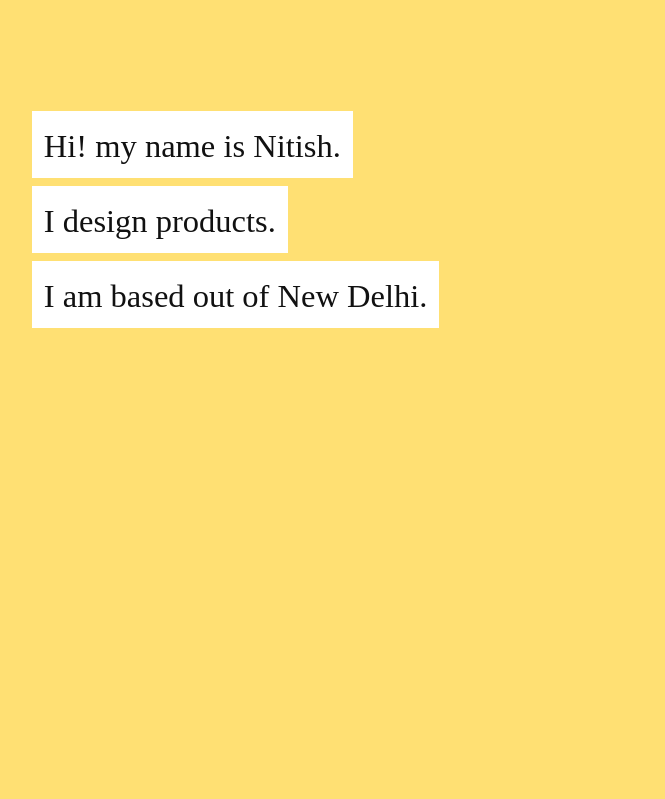
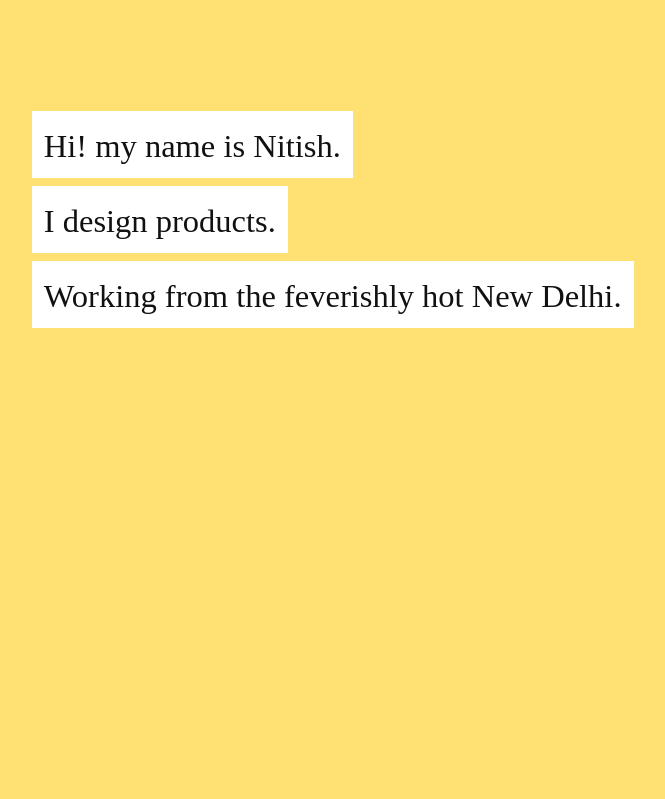
Before and after one commit to thenitish23121991/thenitish23121991_earlier, a PHP site: page /index4.html in a window 1280 px wide. Shown: the top 799 px of the page, without its empty margins (109-774 px from the left). Run offline with PHP 8.4, Linux system fonts and the light colour scheme.

Commit message:
initial commit

```diff
--- /dev/null
+++ b/index.php
@@ -0,0 +1,4 @@
+<?php
+
+
+?>
--- a/index4.html
+++ b/index4.html
@@ -84,7 +84,7 @@ I design products.
 
 <div class="intro_line_container">
 <span class="intro_line">
-I am based out of New Delhi.
+Working from the feverishly hot New Delhi.
 </span>
 </div>
 
--- a/style4.css
+++ b/style4.css
@@ -118,7 +118,7 @@ html, body {
 .intro_line_container {
   padding-top: 24px;
   text-align: left;
-  width: 54%;
+  width: 58%;
   margin: 14px 11%; }
 
 .intro_line {
@@ -240,7 +240,7 @@ a:nth-child(4) .intro_button {
   0% {
     height: 0px; }
   60% {
-    height: 292px; }
+    height: 30px; }
   100% {
     height: 0px; } }
 .skyline:nth-child(1) {
@@ -266,7 +266,7 @@ a:nth-child(4) .intro_button {
   0% {
     height: 0px; }
   60% {
-    height: 110px; }
+    height: 383px; }
   100% {
     height: 0px; } }
 .skyline:nth-child(3) {
@@ -279,7 +279,7 @@ a:nth-child(4) .intro_button {
   0% {
     height: 0px; }
   60% {
-    height: 187px; }
+    height: 384px; }
   100% {
     height: 0px; } }
 .skyline:nth-child(4) {
@@ -292,7 +292,7 @@ a:nth-child(4) .intro_button {
   0% {
     height: 0px; }
   60% {
-    height: 245px; }
+    height: 104px; }
   100% {
     height: 0px; } }
 .skyline:nth-child(5) {
@@ -305,7 +305,7 @@ a:nth-child(4) .intro_button {
   0% {
     height: 0px; }
   60% {
-    height: 369px; }
+    height: 159px; }
   100% {
     height: 0px; } }
 .skyline:nth-child(6) {
@@ -318,7 +318,7 @@ a:nth-child(4) .intro_button {
   0% {
     height: 0px; }
   60% {
-    height: 367px; }
+    height: 267px; }
   100% {
     height: 0px; } }
 .skyline:nth-child(7) {
@@ -331,7 +331,7 @@ a:nth-child(4) .intro_button {
   0% {
     height: 0px; }
   60% {
-    height: 419px; }
+    height: 69px; }
   100% {
     height: 0px; } }
 .skyline:nth-child(8) {
@@ -344,7 +344,7 @@ a:nth-child(4) .intro_button {
   0% {
     height: 0px; }
   60% {
-    height: 340px; }
+    height: 23px; }
   100% {
     height: 0px; } }
 .skyline:nth-child(9) {
@@ -357,7 +357,7 @@ a:nth-child(4) .intro_button {
   0% {
     height: 0px; }
   60% {
-    height: 210px; }
+    height: 171px; }
   100% {
     height: 0px; } }
 .skyline:nth-child(10) {
@@ -370,7 +370,7 @@ a:nth-child(4) .intro_button {
   0% {
     height: 0px; }
   60% {
-    height: 405px; }
+    height: 12px; }
   100% {
     height: 0px; } }
 .skyline:nth-child(11) {
@@ -383,7 +383,7 @@ a:nth-child(4) .intro_button {
   0% {
     height: 0px; }
   60% {
-    height: 85px; }
+    height: 116px; }
   100% {
     height: 0px; } }
 .skyline:nth-child(12) {
@@ -396,7 +396,7 @@ a:nth-child(4) .intro_button {
   0% {
     height: 0px; }
   60% {
-    height: 54px; }
+    height: 217px; }
   100% {
     height: 0px; } }
 .skyline:nth-child(13) {
@@ -409,7 +409,7 @@ a:nth-child(4) .intro_button {
   0% {
     height: 0px; }
   60% {
-    height: 211px; }
+    height: 242px; }
   100% {
     height: 0px; } }
 .skyline:nth-child(14) {
@@ -422,7 +422,7 @@ a:nth-child(4) .intro_button {
   0% {
     height: 0px; }
   60% {
-    height: 210px; }
+    height: 369px; }
   100% {
     height: 0px; } }
 .skyline:nth-child(15) {
@@ -435,7 +435,7 @@ a:nth-child(4) .intro_button {
   0% {
     height: 0px; }
   60% {
-    height: 272px; }
+    height: 103px; }
   100% {
     height: 0px; } }
 .skyline:nth-child(16) {
@@ -448,7 +448,7 @@ a:nth-child(4) .intro_button {
   0% {
     height: 0px; }
   60% {
-    height: 278px; }
+    height: 311px; }
   100% {
     height: 0px; } }
 .skyline:nth-child(17) {
@@ -461,7 +461,7 @@ a:nth-child(4) .intro_button {
   0% {
     height: 0px; }
   60% {
-    height: 408px; }
+    height: 138px; }
   100% {
     height: 0px; } }
 .skyline:nth-child(18) {
@@ -474,7 +474,7 @@ a:nth-child(4) .intro_button {
   0% {
     height: 0px; }
   60% {
-    height: 404px; }
+    height: 21px; }
   100% {
     height: 0px; } }
 .skyline:nth-child(19) {
@@ -487,7 +487,7 @@ a:nth-child(4) .intro_button {
   0% {
     height: 0px; }
   60% {
-    height: 280px; }
+    height: 232px; }
   100% {
     height: 0px; } }
 .skyline:nth-child(20) {
@@ -500,7 +500,7 @@ a:nth-child(4) .intro_button {
   0% {
     height: 0px; }
   60% {
-    height: 402px; }
+    height: 276px; }
   100% {
     height: 0px; } }
 .skyline:nth-child(21) {
@@ -513,7 +513,7 @@ a:nth-child(4) .intro_button {
   0% {
     height: 0px; }
   60% {
-    height: 349px; }
+    height: 372px; }
   100% {
     height: 0px; } }
 .skyline:nth-child(22) {
@@ -526,7 +526,7 @@ a:nth-child(4) .intro_button {
   0% {
     height: 0px; }
   60% {
-    height: 149px; }
+    height: 122px; }
   100% {
     height: 0px; } }
 .skyline:nth-child(23) {
@@ -539,7 +539,7 @@ a:nth-child(4) .intro_button {
   0% {
     height: 0px; }
   60% {
-    height: 95px; }
+    height: 336px; }
   100% {
     height: 0px; } }
 .skyline:nth-child(24) {
@@ -552,7 +552,7 @@ a:nth-child(4) .intro_button {
   0% {
     height: 0px; }
   60% {
-    height: 294px; }
+    height: 137px; }
   100% {
     height: 0px; } }
 .skyline:nth-child(25) {
@@ -565,7 +565,7 @@ a:nth-child(4) .intro_button {
   0% {
     height: 0px; }
   60% {
-    height: 295px; }
+    height: 52px; }
   100% {
     height: 0px; } }
 .skyline:nth-child(26) {
@@ -578,7 +578,7 @@ a:nth-child(4) .intro_button {
   0% {
     height: 0px; }
   60% {
-    height: 177px; }
+    height: 389px; }
   100% {
     height: 0px; } }
 .skyline:nth-child(27) {
@@ -591,7 +591,7 @@ a:nth-child(4) .intro_button {
   0% {
     height: 0px; }
   60% {
-    height: 279px; }
+    height: 238px; }
   100% {
     height: 0px; } }
 .skyline:nth-child(28) {
@@ -604,7 +604,7 @@ a:nth-child(4) .intro_button {
   0% {
     height: 0px; }
   60% {
-    height: 179px; }
+    height: 233px; }
   100% {
     height: 0px; } }
 .skyline:nth-child(29) {
@@ -617,7 +617,7 @@ a:nth-child(4) .intro_button {
   0% {
     height: 0px; }
   60% {
-    height: 9px; }
+    height: 270px; }
   100% {
     height: 0px; } }
 .skyline:nth-child(30) {
@@ -630,7 +630,7 @@ a:nth-child(4) .intro_button {
   0% {
     height: 0px; }
   60% {
-    height: 141px; }
+    height: 295px; }
   100% {
     height: 0px; } }
 .skyline:nth-child(31) {
@@ -643,7 +643,7 @@ a:nth-child(4) .intro_button {
   0% {
     height: 0px; }
   60% {
-    height: 274px; }
+    height: 177px; }
   100% {
     height: 0px; } }
 .skyline:nth-child(32) {
@@ -656,7 +656,7 @@ a:nth-child(4) .intro_button {
   0% {
     height: 0px; }
   60% {
-    height: 382px; }
+    height: 281px; }
   100% {
     height: 0px; } }
 .skyline:nth-child(33) {
@@ -669,7 +669,7 @@ a:nth-child(4) .intro_button {
   0% {
     height: 0px; }
   60% {
-    height: 291px; }
+    height: 403px; }
   100% {
     height: 0px; } }
 .skyline:nth-child(34) {
@@ -682,7 +682,7 @@ a:nth-child(4) .intro_button {
   0% {
     height: 0px; }
   60% {
-    height: 111px; }
+    height: 53px; }
   100% {
     height: 0px; } }
 .skyline:nth-child(35) {
@@ -695,7 +695,7 @@ a:nth-child(4) .intro_button {
   0% {
     height: 0px; }
   60% {
-    height: 308px; }
+    height: 272px; }
   100% {
     height: 0px; } }
 .skyline:nth-child(36) {
@@ -708,7 +708,7 @@ a:nth-child(4) .intro_button {
   0% {
     height: 0px; }
   60% {
-    height: 352px; }
+    height: 241px; }
   100% {
     height: 0px; } }
 .skyline:nth-child(37) {
@@ -721,7 +721,7 @@ a:nth-child(4) .intro_button {
   0% {
     height: 0px; }
   60% {
-    height: 236px; }
+    height: 333px; }
   100% {
     height: 0px; } }
 .skyline:nth-child(38) {
@@ -734,7 +734,7 @@ a:nth-child(4) .intro_button {
   0% {
     height: 0px; }
   60% {
-    height: 48px; }
+    height: 419px; }
   100% {
     height: 0px; } }
 .skyline:nth-child(39) {
@@ -747,7 +747,7 @@ a:nth-child(4) .intro_button {
   0% {
     height: 0px; }
   60% {
-    height: 13px; }
+    height: 343px; }
   100% {
     height: 0px; } }
 .skyline:nth-child(40) {
@@ -760,7 +760,7 @@ a:nth-child(4) .intro_button {
   0% {
     height: 0px; }
   60% {
-    height: 349px; }
+    height: 81px; }
   100% {
     height: 0px; } }
 .skyline:nth-child(41) {
@@ -773,7 +773,7 @@ a:nth-child(4) .intro_button {
   0% {
     height: 0px; }
   60% {
-    height: 35px; }
+    height: 4px; }
   100% {
     height: 0px; } }
 .skyline:nth-child(42) {
@@ -786,7 +786,7 @@ a:nth-child(4) .intro_button {
   0% {
     height: 0px; }
   60% {
-    height: 255px; }
+    height: 9px; }
   100% {
     height: 0px; } }
 .skyline:nth-child(43) {
@@ -799,7 +799,7 @@ a:nth-child(4) .intro_button {
   0% {
     height: 0px; }
   60% {
-    height: 344px; }
+    height: 405px; }
   100% {
     height: 0px; } }
 .skyline:nth-child(44) {
@@ -812,7 +812,7 @@ a:nth-child(4) .intro_button {
   0% {
     height: 0px; }
   60% {
-    height: 403px; }
+    height: 70px; }
   100% {
     height: 0px; } }
 .skyline:nth-child(45) {
@@ -825,7 +825,7 @@ a:nth-child(4) .intro_button {
   0% {
     height: 0px; }
   60% {
-    height: 5px; }
+    height: 26px; }
   100% {
     height: 0px; } }
 .skyline:nth-child(46) {
@@ -838,7 +838,7 @@ a:nth-child(4) .intro_button {
   0% {
     height: 0px; }
   60% {
-    height: 377px; }
+    height: 258px; }
   100% {
     height: 0px; } }
 .skyline:nth-child(47) {
@@ -851,7 +851,7 @@ a:nth-child(4) .intro_button {
   0% {
     height: 0px; }
   60% {
-    height: 244px; }
+    height: 322px; }
   100% {
     height: 0px; } }
 .skyline:nth-child(48) {
@@ -864,7 +864,7 @@ a:nth-child(4) .intro_button {
   0% {
     height: 0px; }
   60% {
-    height: 332px; }
+    height: 113px; }
   100% {
     height: 0px; } }
 .skyline:nth-child(49) {
@@ -877,7 +877,7 @@ a:nth-child(4) .intro_button {
   0% {
     height: 0px; }
   60% {
-    height: 176px; }
+    height: 50px; }
   100% {
     height: 0px; } }
 .skyline:nth-child(50) {
@@ -890,7 +890,7 @@ a:nth-child(4) .intro_button {
   0% {
     height: 0px; }
   60% {
-    height: 101px; }
+    height: 238px; }
   100% {
     height: 0px; } }
 .skyline:nth-child(51) {
@@ -903,7 +903,7 @@ a:nth-child(4) .intro_button {
   0% {
     height: 0px; }
   60% {
-    height: 171px; }
+    height: 87px; }
   100% {
     height: 0px; } }
 .skyline:nth-child(52) {
@@ -916,7 +916,7 @@ a:nth-child(4) .intro_button {
   0% {
     height: 0px; }
   60% {
-    height: 368px; }
+    height: 143px; }
   100% {
     height: 0px; } }
 .skyline:nth-child(53) {
@@ -929,7 +929,7 @@ a:nth-child(4) .intro_button {
   0% {
     height: 0px; }
   60% {
-    height: 2px; }
+    height: 278px; }
   100% {
     height: 0px; } }
 .skyline:nth-child(54) {
@@ -942,7 +942,7 @@ a:nth-child(4) .intro_button {
   0% {
     height: 0px; }
   60% {
-    height: 138px; }
+    height: 70px; }
   100% {
     height: 0px; } }
 .skyline:nth-child(55) {
@@ -955,7 +955,7 @@ a:nth-child(4) .intro_button {
   0% {
     height: 0px; }
   60% {
-    height: 230px; }
+    height: 39px; }
   100% {
     height: 0px; } }
 .skyline:nth-child(56) {
@@ -968,7 +968,7 @@ a:nth-child(4) .intro_button {
   0% {
     height: 0px; }
   60% {
-    height: 197px; }
+    height: 112px; }
   100% {
     height: 0px; } }
 .skyline:nth-child(57) {
@@ -981,7 +981,7 @@ a:nth-child(4) .intro_button {
   0% {
     height: 0px; }
   60% {
-    height: 43px; }
+    height: 34px; }
   100% {
     height: 0px; } }
 .skyline:nth-child(58) {
@@ -994,7 +994,7 @@ a:nth-child(4) .intro_button {
   0% {
     height: 0px; }
   60% {
-    height: 1px; }
+    height: 202px; }
   100% {
     height: 0px; } }
 .skyline:nth-child(59) {
@@ -1007,7 +1007,7 @@ a:nth-child(4) .intro_button {
   0% {
     height: 0px; }
   60% {
-    height: 207px; }
+    height: 78px; }
   100% {
     height: 0px; } }
 .skyline:nth-child(60) {
@@ -1020,7 +1020,7 @@ a:nth-child(4) .intro_button {
   0% {
     height: 0px; }
   60% {
-    height: 239px; }
+    height: 308px; }
   100% {
     height: 0px; } }
 .skyline:nth-child(61) {
@@ -1033,7 +1033,7 @@ a:nth-child(4) .intro_button {
   0% {
     height: 0px; }
   60% {
-    height: 316px; }
+    height: 305px; }
   100% {
     height: 0px; } }
 .skyline:nth-child(62) {
@@ -1046,7 +1046,7 @@ a:nth-child(4) .intro_button {
   0% {
     height: 0px; }
   60% {
-    height: 238px; }
+    height: 146px; }
   100% {
     height: 0px; } }
 .skyline:nth-child(63) {
@@ -1059,7 +1059,7 @@ a:nth-child(4) .intro_button {
   0% {
     height: 0px; }
   60% {
-    height: 357px; }
+    height: 178px; }
   100% {
     height: 0px; } }
 .skyline:nth-child(64) {
@@ -1072,7 +1072,7 @@ a:nth-child(4) .intro_button {
   0% {
     height: 0px; }
   60% {
-    height: 320px; }
+    height: 325px; }
   100% {
     height: 0px; } }
 .skyline:nth-child(65) {
@@ -1085,7 +1085,7 @@ a:nth-child(4) .intro_button {
   0% {
     height: 0px; }
   60% {
-    height: 6px; }
+    height: 69px; }
   100% {
     height: 0px; } }
 .skyline:nth-child(66) {
@@ -1098,7 +1098,7 @@ a:nth-child(4) .intro_button {
   0% {
     height: 0px; }
   60% {
-    height: 419px; }
+    height: 240px; }
   100% {
     height: 0px; } }
 .skyline:nth-child(67) {
@@ -1111,7 +1111,7 @@ a:nth-child(4) .intro_button {
   0% {
     height: 0px; }
   60% {
-    height: 408px; }
+    height: 23px; }
   100% {
     height: 0px; } }
 .skyline:nth-child(68) {
@@ -1124,7 +1124,7 @@ a:nth-child(4) .intro_button {
   0% {
     height: 0px; }
   60% {
-    height: 347px; }
+    height: 285px; }
   100% {
     height: 0px; } }
 .skyline:nth-child(69) {
@@ -1137,7 +1137,7 @@ a:nth-child(4) .intro_button {
   0% {
     height: 0px; }
   60% {
-    height: 193px; }
+    height: 354px; }
   100% {
     height: 0px; } }
 .skyline:nth-child(70) {
@@ -1150,7 +1150,7 @@ a:nth-child(4) .intro_button {
   0% {
     height: 0px; }
   60% {
-    height: 40px; }
+    height: 154px; }
   100% {
     height: 0px; } }
 .skyline:nth-child(71) {
@@ -1163,7 +1163,7 @@ a:nth-child(4) .intro_button {
   0% {
     height: 0px; }
   60% {
-    height: 67px; }
+    height: 89px; }
   100% {
     height: 0px; } }
 .skyline:nth-child(72) {
@@ -1176,7 +1176,7 @@ a:nth-child(4) .intro_button {
   0% {
     height: 0px; }
   60% {
-    height: 170px; }
+    height: 412px; }
   100% {
     height: 0px; } }
 .skyline:nth-child(73) {
@@ -1189,7 +1189,7 @@ a:nth-child(4) .intro_button {
   0% {
     height: 0px; }
   60% {
-    height: 354px; }
+    height: 268px; }
   100% {
     height: 0px; } }
 .skyline:nth-child(74) {
@@ -1202,7 +1202,7 @@ a:nth-child(4) .intro_button {
   0% {
     height: 0px; }
   60% {
-    height: 408px; }
+    height: 358px; }
   100% {
     height: 0px; } }
 .skyline:nth-child(75) {
@@ -1215,7 +1215,7 @@ a:nth-child(4) .intro_button {
   0% {
     height: 0px; }
   60% {
-    height: 206px; }
+    height: 216px; }
   100% {
     height: 0px; } }
 .skyline:nth-child(76) {
@@ -1228,7 +1228,7 @@ a:nth-child(4) .intro_button {
   0% {
     height: 0px; }
   60% {
-    height: 397px; }
+    height: 229px; }
   100% {
     height: 0px; } }
 .skyline:nth-child(77) {
@@ -1241,7 +1241,7 @@ a:nth-child(4) .intro_button {
   0% {
     height: 0px; }
   60% {
-    height: 257px; }
+    height: 22px; }
   100% {
     height: 0px; } }
 .skyline:nth-child(78) {
@@ -1254,7 +1254,7 @@ a:nth-child(4) .intro_button {
   0% {
     height: 0px; }
   60% {
-    height: 305px; }
+    height: 155px; }
   100% {
     height: 0px; } }
 .skyline:nth-child(79) {
@@ -1267,7 +1267,7 @@ a:nth-child(4) .intro_button {
   0% {
     height: 0px; }
   60% {
-    height: 48px; }
+    height: 376px; }
   100% {
     height: 0px; } }
 .skyline:nth-child(80) {
@@ -1280,7 +1280,7 @@ a:nth-child(4) .intro_button {
   0% {
     height: 0px; }
   60% {
-    height: 359px; }
+    height: 266px; }
   100% {
     height: 0px; } }
 .skyline:nth-child(81) {
@@ -1293,7 +1293,7 @@ a:nth-child(4) .intro_button {
   0% {
     height: 0px; }
   60% {
-    height: 27px; }
+    height: 349px; }
   100% {
     height: 0px; } }
 .skyline:nth-child(82) {
@@ -1306,7 +1306,7 @@ a:nth-child(4) .intro_button {
   0% {
     height: 0px; }
   60% {
-    height: 122px; }
+    height: 13px; }
   100% {
     height: 0px; } }
 .skyline:nth-child(83) {
@@ -1319,7 +1319,7 @@ a:nth-child(4) .intro_button {
   0% {
     height: 0px; }
   60% {
-    height: 60px; }
+    height: 123px; }
   100% {
     height: 0px; } }
 .skyline:nth-child(84) {
@@ -1332,7 +1332,7 @@ a:nth-child(4) .intro_button {
   0% {
     height: 0px; }
   60% {
-    height: 224px; }
+    height: 362px; }
   100% {
     height: 0px; } }
 .skyline:nth-child(85) {
@@ -1345,7 +1345,7 @@ a:nth-child(4) .intro_button {
   0% {
     height: 0px; }
   60% {
-    height: 397px; }
+    height: 113px; }
   100% {
     height: 0px; } }
 .skyline:nth-child(86) {
@@ -1358,7 +1358,7 @@ a:nth-child(4) .intro_button {
   0% {
     height: 0px; }
   60% {
-    height: 297px; }
+    height: 137px; }
   100% {
     height: 0px; } }
 .skyline:nth-child(87) {
@@ -1371,7 +1371,7 @@ a:nth-child(4) .intro_button {
   0% {
     height: 0px; }
   60% {
-    height: 14px; }
+    height: 57px; }
   100% {
     height: 0px; } }
 .skyline:nth-child(88) {
@@ -1384,7 +1384,7 @@ a:nth-child(4) .intro_button {
   0% {
     height: 0px; }
   60% {
-    height: 250px; }
+    height: 123px; }
   100% {
     height: 0px; } }
 .skyline:nth-child(89) {
@@ -1397,7 +1397,7 @@ a:nth-child(4) .intro_button {
   0% {
     height: 0px; }
   60% {
-    height: 379px; }
+    height: 209px; }
   100% {
     height: 0px; } }
 .skyline:nth-child(90) {
@@ -1410,7 +1410,7 @@ a:nth-child(4) .intro_button {
   0% {
     height: 0px; }
   60% {
-    height: 306px; }
+    height: 320px; }
   100% {
     height: 0px; } }
 .skyline:nth-child(91) {
@@ -1423,7 +1423,7 @@ a:nth-child(4) .intro_button {
   0% {
     height: 0px; }
   60% {
-    height: 150px; }
+    height: 287px; }
   100% {
     height: 0px; } }
 .skyline:nth-child(92) {
@@ -1436,7 +1436,7 @@ a:nth-child(4) .intro_button {
   0% {
     height: 0px; }
   60% {
-    height: 15px; }
+    height: 126px; }
   100% {
     height: 0px; } }
 .skyline:nth-child(93) {
@@ -1449,7 +1449,7 @@ a:nth-child(4) .intro_button {
   0% {
     height: 0px; }
   60% {
-    height: 311px; }
+    height: 214px; }
   100% {
     height: 0px; } }
 .skyline:nth-child(94) {
@@ -1462,7 +1462,7 @@ a:nth-child(4) .intro_button {
   0% {
     height: 0px; }
   60% {
-    height: 73px; }
+    height: 248px; }
   100% {
     height: 0px; } }
 .skyline:nth-child(95) {
@@ -1475,7 +1475,7 @@ a:nth-child(4) .intro_button {
   0% {
     height: 0px; }
   60% {
-    height: 17px; }
+    height: 353px; }
   100% {
     height: 0px; } }
 .skyline:nth-child(96) {
@@ -1488,7 +1488,7 @@ a:nth-child(4) .intro_button {
   0% {
     height: 0px; }
   60% {
-    height: 278px; }
+    height: 190px; }
   100% {
     height: 0px; } }
 .skyline:nth-child(97) {
@@ -1501,7 +1501,7 @@ a:nth-child(4) .intro_button {
   0% {
     height: 0px; }
   60% {
-    height: 22px; }
+    height: 271px; }
   100% {
     height: 0px; } }
 .skyline:nth-child(98) {
@@ -1514,7 +1514,7 @@ a:nth-child(4) .intro_button {
   0% {
     height: 0px; }
   60% {
-    height: 126px; }
+    height: 188px; }
   100% {
     height: 0px; } }
 .skyline:nth-child(99) {
@@ -1527,7 +1527,7 @@ a:nth-child(4) .intro_button {
   0% {
     height: 0px; }
   60% {
-    height: 57px; }
+    height: 34px; }
   100% {
     height: 0px; } }
 .skyline:nth-child(100) {
--- a/style4.scss
+++ b/style4.scss
@@ -137,7 +137,7 @@ color:#111;
 
 padding-top:24px;
 text-align:left;
-width:54%;
+width:58%;
 margin:14px 11%;
 }
 .intro_line{
```
Also changed, not shown: 2 other files.
